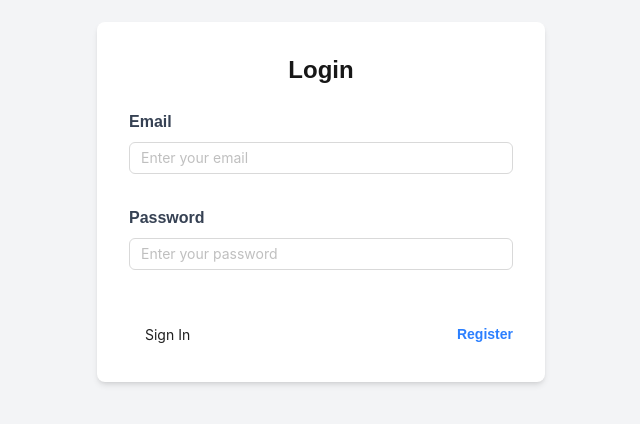
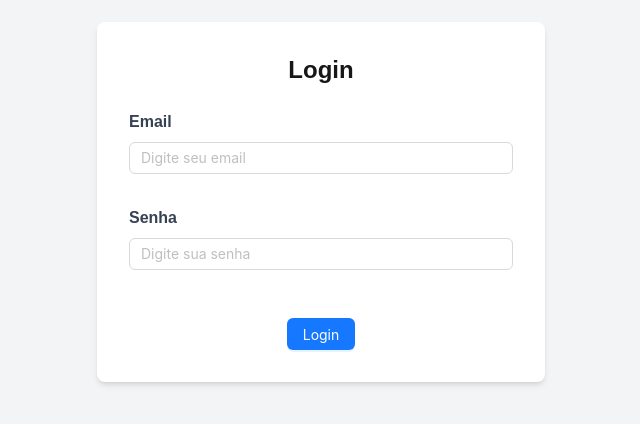
Before and after one commit to Kevin-Amaral165/network-project, a Next.js app in the folder network-project/frontend/: page /login in a window 1280 px wide. Shown: the part 198-622 px from the top of the page, without its empty margins (319-959 px from the left). Built offline with nearby package versions, Linux system fonts and the light colour scheme.

Commit message:
add store and adjusted login

```diff
--- a/network-project/frontend/src/app/login/page.tsx
+++ b/network-project/frontend/src/app/login/page.tsx
@@ -5,37 +5,40 @@ import { useRouter } from "next/navigation";
 import { Input } from "@/src/components/input";
 import { Button } from "@/src/components/button";
 import { Title } from "@/src/components/title";
+import { useUserStore } from "@/src/store/userStore";
 
 export default function LoginPage() {
   const [email, setEmail] = useState("");
   const [password, setPassword] = useState("");
   const [error, setError] = useState<string | null>(null);
+  const [loading, setLoading] = useState(false);
   const router = useRouter();
+  const setUser = useUserStore((state) => state.setUser);
 
   const handleSubmit = async (e: React.FormEvent) => {
     e.preventDefault();
     setError(null);
+    setLoading(true);
 
     try {
       const response = await fetch("http://localhost:3001/api/auth/login", {
         method: "POST",
-        headers: {
-          "Content-Type": "application/json",
-        },
+        headers: { "Content-Type": "application/json" },
         body: JSON.stringify({ email, password }),
       });
 
       const data = await response.json();
 
       if (response.ok) {
-        // Handle successful login, e.g., store the token and redirect
-        localStorage.setItem("token", data.token);
-        router.push("/");
+        setUser(data.user, data.token); // salva no Zustand e localStorage
+        router.push("/"); // redireciona para a HomePage
       } else {
-        setError(data.error || "Login failed");
+        setError(data.error || "Email ou senha inválidos");
       }
-    } catch (error) {
-      setError("An error occurred during login");
+    } catch (err: any) {
+      setError(err.message || "Erro de conexão com o servidor");
+    } finally {
+      setLoading(false);
     }
   };
 
@@ -45,60 +48,20 @@ export default function LoginPage() {
         <Title size="2xl" weight="bold" className="text-center mb-6">
           Login
         </Title>
-
         <form className="flex flex-col gap-4" onSubmit={handleSubmit}>
           {error && <p className="text-red-500 text-center">{error}</p>}
-          {/* Campo Email */}
           <div>
-            <label
-              htmlFor="email"
-              className="block text-gray-700 font-bold mb-2"
-            >
-              Email
-            </label>
-            <Input
-              id="email"
-              type="email"
-              placeholder="Enter your email"
-              className="w-full"
-              value={email}
-              onChange={(e) => setEmail(e.target.value)}
-            />
+            <label htmlFor="email" className="block text-gray-700 font-bold mb-2">Email</label>
+            <Input id="email" type="email" placeholder="Digite seu email" className="w-full" value={email} onChange={(e) => setEmail(e.target.value)} required />
           </div>
-
-          {/* Campo Senha */}
           <div>
-            <label
-              htmlFor="password"
-              className="block text-gray-700 font-bold mb-2"
-            >
-              Password
-            </label>
-            <Input
-              id="password"
-              type="password"
-              placeholder="Enter your password"
-              className="w-full"
-              value={password}
-              onChange={(e) => setPassword(e.target.value)}
-            />
+            <label htmlFor="password" className="block text-gray-700 font-bold mb-2">Senha</label>
+            <Input id="password" type="password" placeholder="Digite sua senha" className="w-full" value={password} onChange={(e) => setPassword(e.target.value)} required />
           </div>
-
-          {/* Botões */}
-          <div className="flex items-center justify-between mt-4">
-            <Button
-              type="submit"
-              className="bg-blue-500 hover:bg-blue-700 text-white font-bold py-2 px-4 rounded"
-            >
-              Sign In
+          <div className="flex items-center justify-center mt-4">
+            <Button type="primary" className="bg-blue-500 hover:bg-blue-700 text-white font-bold py-2 px-4 rounded" disabled={loading}>
+              {loading ? "Entrando..." : "Login"}
             </Button>
-
-            <a
-              href="/register"
-              className="inline-block align-baseline font-bold text-sm text-blue-500 hover:text-blue-800"
-            >
-              Register
-            </a>
           </div>
         </form>
       </div>
--- a/network-project/frontend/src/components/navbar.tsx
+++ b/network-project/frontend/src/components/navbar.tsx
@@ -1,21 +1,16 @@
 "use client";
 
-import { useEffect, useState } from "react";
+import { useEffect } from "react";
 import { useRouter } from "next/navigation";
 import { Button } from "./button";
+import { useUserStore } from "@/src/store/userStore";
 
 export function Navbar() {
-  const [isAuthenticated, setIsAuthenticated] = useState(false);
   const router = useRouter();
-
-  useEffect(() => {
-    const token = localStorage.getItem("token");
-    setIsAuthenticated(!!token);
-  }, []);
+  const { user, logout } = useUserStore();
 
   const handleLogout = () => {
-    localStorage.removeItem("token");
-    setIsAuthenticated(false);
+    logout(); // limpa token e user do Zustand + localStorage
     router.push("/login");
   };
 
@@ -23,14 +18,17 @@ export function Navbar() {
     <nav className="bg-gray-800 p-4">
       <div className="container mx-auto flex justify-between items-center">
         <div className="text-white font-bold text-xl">MyApp</div>
-        <div>
-          {isAuthenticated ? (
+        <div className="flex items-center gap-4">
+          {user ? (
+            <>
+              <span className="text-white">Olá, {user.username}</span>
               <Button
                 onClick={handleLogout}
                 className="bg-red-500 hover:bg-red-700 text-white font-bold py-2 px-4 rounded"
               >
                 Logout
               </Button>
+            </>
           ) : (
             <Button
               onClick={() => router.push("/login")}
--- /dev/null
+++ b/network-project/frontend/src/store/userStore.ts
@@ -0,0 +1,23 @@
+import { create } from "zustand";
+
+interface UserState {
+  user: any | null;
+  token: string | null;
+  setUser: (user: any, token: string) => void;
+  logout: () => void;
+}
+
+export const useUserStore = create<UserState>((set) => ({
+  user: typeof window !== "undefined" ? JSON.parse(localStorage.getItem("user") || "null") : null,
+  token: typeof window !== "undefined" ? localStorage.getItem("token") : null,
+  setUser: (user, token) => {
+    localStorage.setItem("user", JSON.stringify(user));
+    localStorage.setItem("token", token);
+    set({ user, token });
+  },
+  logout: () => {
+    localStorage.removeItem("user");
+    localStorage.removeItem("token");
+    set({ user: null, token: null });
+  },
+}));
--- /dev/null
+++ b/network-project/package.json
@@ -0,0 +1,5 @@
+{
+  "dependencies": {
+    "zustand": "^5.0.8"
+  }
+}
```
Also changed, not shown: 2 other files (tests, documents, lock files or other folders). Lines whose indentation alone changed are shown as unchanged.
